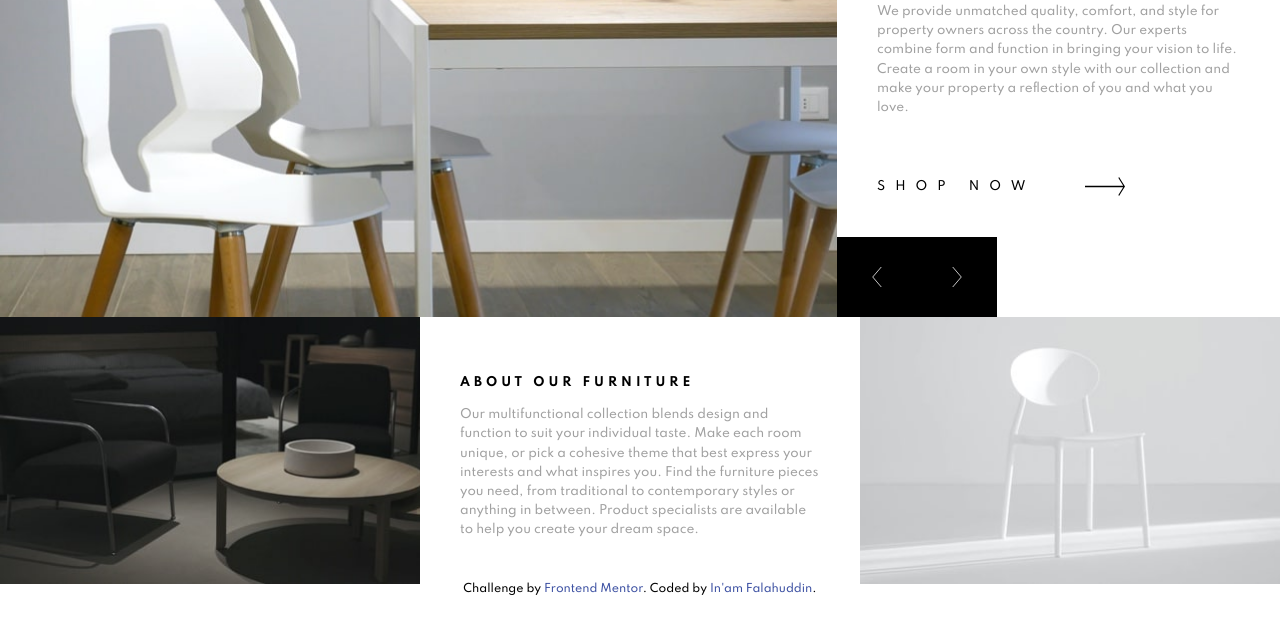
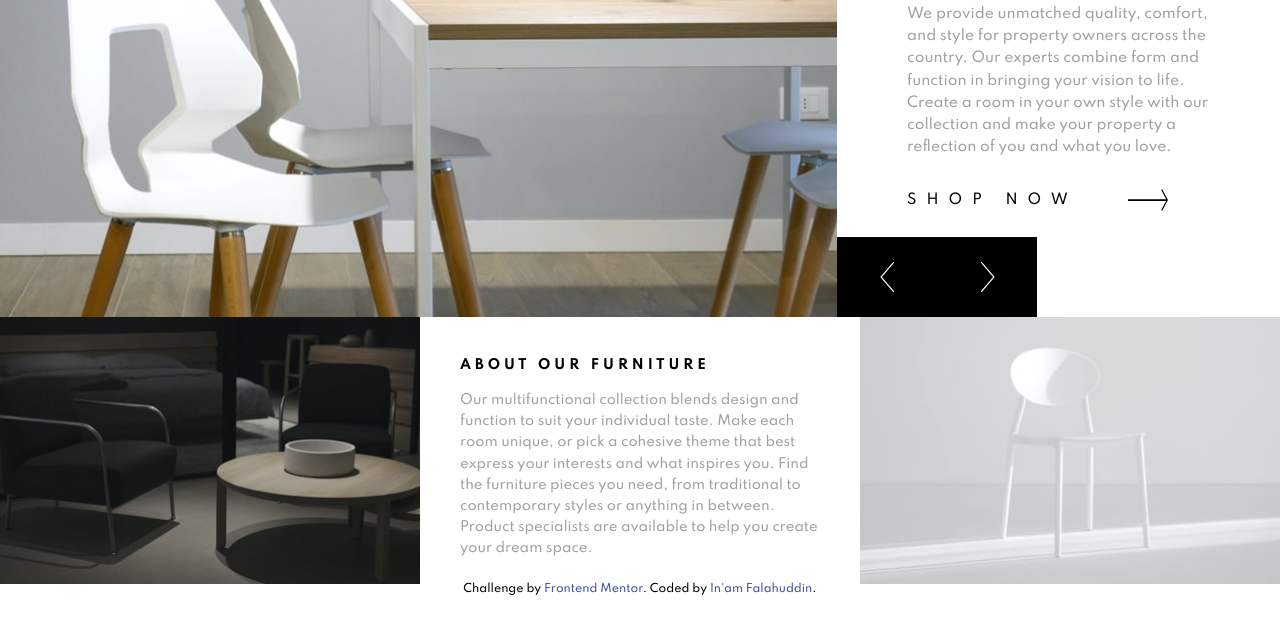
Before and after one commit to inamfalahuddin/front-end-room-homepage-master, a plain HTML site: page index.html in a window 1280 px wide. Shown: the part 213-842 px from the top of the page. Drawn offline with Linux system fonts and the light colour scheme.

Commit message:
slightly improved the stylesheet

```diff
--- a/app/scss/_main.scss
+++ b/app/scss/_main.scss
@@ -47,7 +47,7 @@
 
                     @include desktop {
                         position: relative;
-                        left: 160px;
+                        left: 200px;
                     }
                 }
 
@@ -62,7 +62,7 @@
                     cursor: pointer;
 
                     @include desktop {
-                        width: 80px;
+                        width: 100px;
                         height: 80px;
                     }
 
@@ -85,13 +85,14 @@
             display: flex;
             justify-content: center;
             align-items: center;
+            font-size: 1.16em;
 
             &.text-fade-in {
                 animation: 1s ease normal transition-content;
             }
 
             .container {
-                padding: 70px 40px;
+                padding: 70px 70px;
             }
 
             @include desktop {
@@ -108,7 +109,7 @@
 
             .jumbotron-hero-text-arrow {
                 display: flex;
-                margin-top: 60px;
+                margin-top: 30px;
                 text-transform: uppercase;
                 cursor: pointer;
                 z-index: 5;
@@ -175,6 +176,7 @@
             display: flex;
             align-items: center;
             height: 267px;
+            font-size: 1.1em;
 
             .hero-footer-center-content {
                 padding: 70px 40px;
--- a/index.html
+++ b/index.html
@@ -41,8 +41,8 @@
         <div class="jumbotron-hero-image">
           <div class="hero-image-pagination">
             <div class="pagination">
-              <span class="previous-button"><img src="/images/icon-angle-left.svg" alt="" width="10" height="20"></span>
-              <span class="next-button"><img src="/images/icon-angle-right.svg" alt="" width="10" height="20"></span>
+              <span class="previous-button"><img src="/images/icon-angle-left.svg" alt="" width="15" height="30"></span>
+              <span class="next-button"><img src="/images/icon-angle-right.svg" alt="" width="15" height="30"></span>
             </div>
           </div>
         </div>
```
Also changed, not shown: app/css/style.css, 1 other file.
